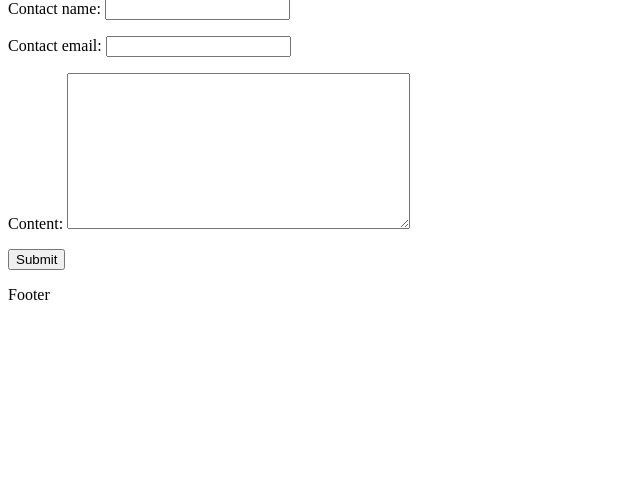
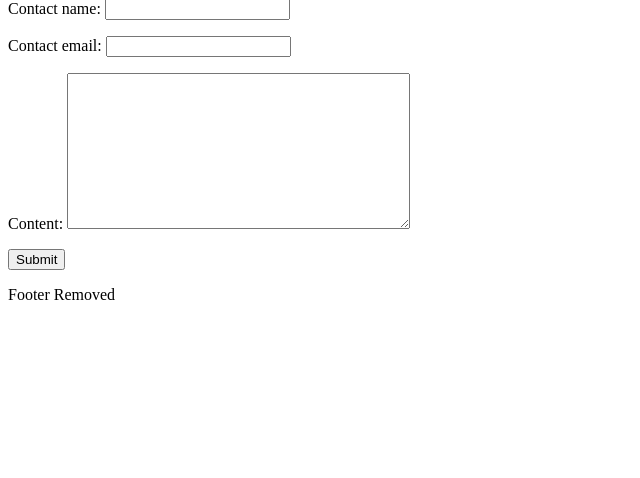
Before and after one commit to maged918/activecampaign, a Django app: page /contact/ in a window 1280 px wide. Shown: the part 67-545 px from the top of the page, without its empty margins (0-640 px from the left). Run offline with Django 3.2, Linux system fonts and the light colour scheme.

Commit message:
Removing from footer

```diff
--- a/templates/footer.html
+++ b/templates/footer.html
@@ -1,7 +1,7 @@
 
-<p>Footer</p>
+<p>Footer Removed</p>
 
-<script type="text/javascript">
+<!-- <script type="text/javascript">
     // Set to false if opt-in required
     var trackByDefault = true;
 
@@ -29,4 +29,4 @@
     if (trackByDefault || /(^|; )ac_enable_tracking=([^;]+)/.test(document.cookie)) {
         acEnableTracking();
     }
-</script>
+</script> -->
```
